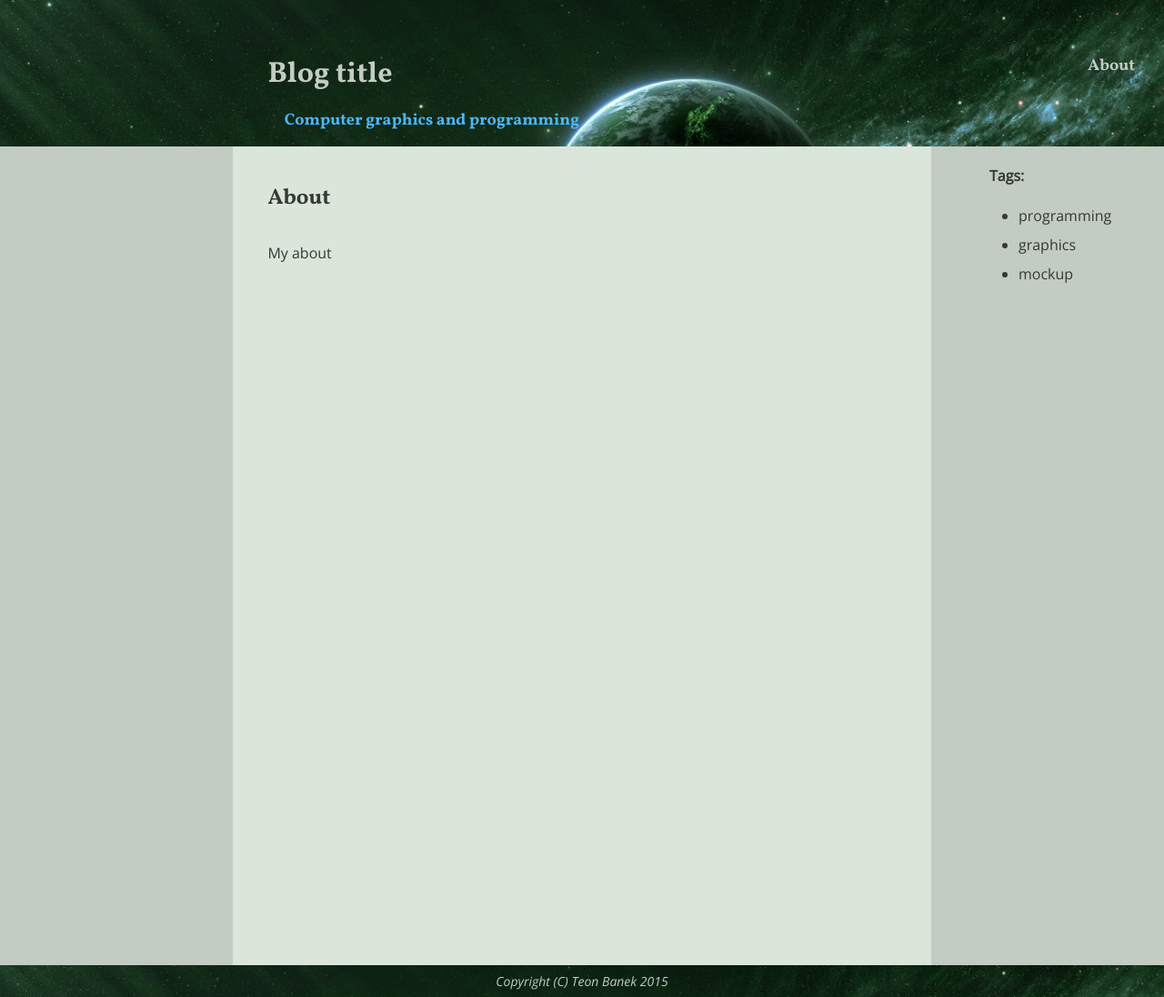
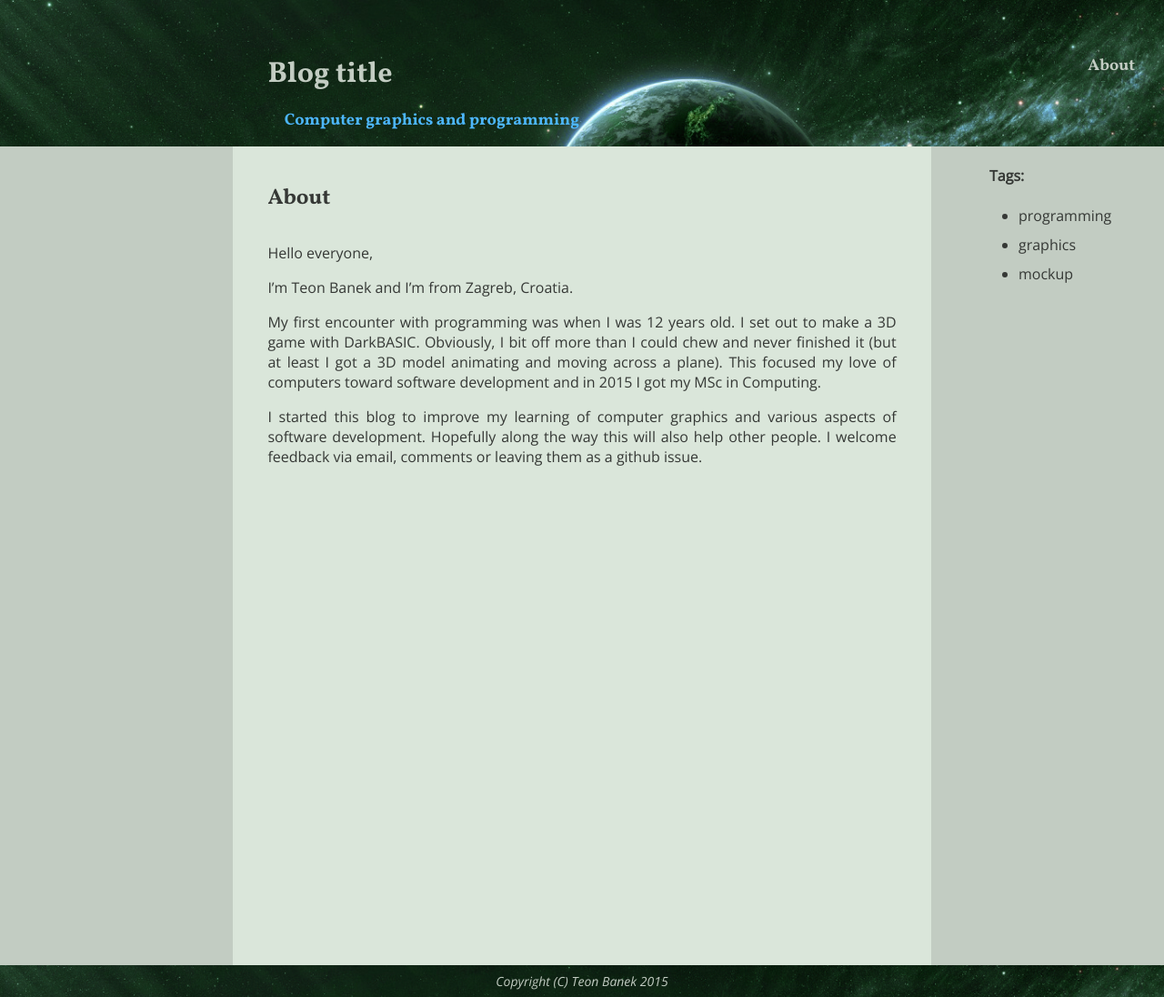
Before and after one commit to Th30n/Th30n.github.io, a Jekyll site: the page built from about.md, in a window 1280 px wide. Shown: the whole page at 91% size. Built offline with Jekyll 4.4.1, drawn with Linux system fonts in a browser that asks for light colours; Markdown is read by kramdown in place of the engine named in the settings.

Commit message:
First draft of about page

```diff
--- a/about.md
+++ b/about.md
@@ -3,4 +3,17 @@ layout: post
 title: About
 ---
 
-My about
+Hello everyone,
+
+I'm Teon Banek and I'm from Zagreb, Croatia.
+
+My first encounter with programming was when I was 12 years old. I set out to
+make a 3D game with DarkBASIC. Obviously, I bit off more than I could chew and
+never finished it (but at least I got a 3D model animating and moving across
+a plane). This focused my love of computers toward software
+development and in 2015 I got my MSc in Computing.
+
+I started this blog to improve my learning of computer graphics and various
+aspects of software development. Hopefully along the way this will also help
+other people. I welcome feedback via email, comments or leaving them as a
+[github issue](https://github.com/Th30n/Th30n.github.io/issues).
```
